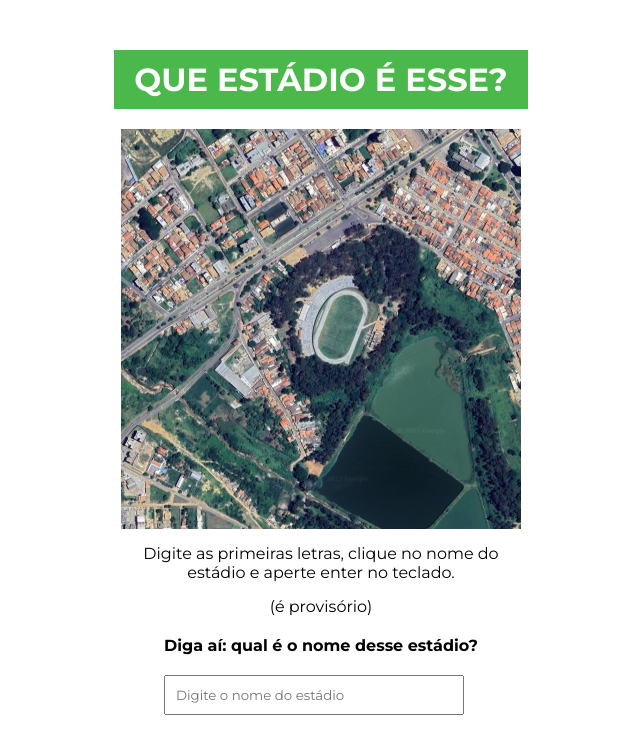
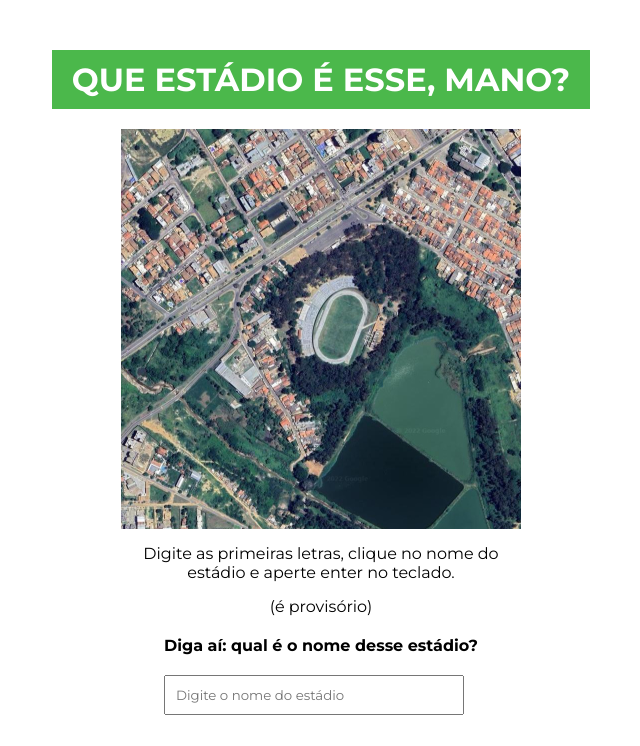
Before and after one commit to jordanferraz/que-estadio, a plain HTML site: page index.html in a window 1280 px wide. Shown: the top 746 px of the page, without its empty margins (319-959 px from the left). Drawn offline with nearby package versions, Linux system fonts and the light colour scheme.

Commit message:
update index.html

```diff
--- a/index.html
+++ b/index.html
@@ -13,7 +13,7 @@
 
     <main>
         <section class="container">
-            <h1>Que estádio é esse?</h1>
+            <h1>Que estádio é esse, mano?</h1>
             <div class="container-img">
                 <img src="./dia1.jpg" alt="Qual é o estádio, mano?" />
             </div>
```
